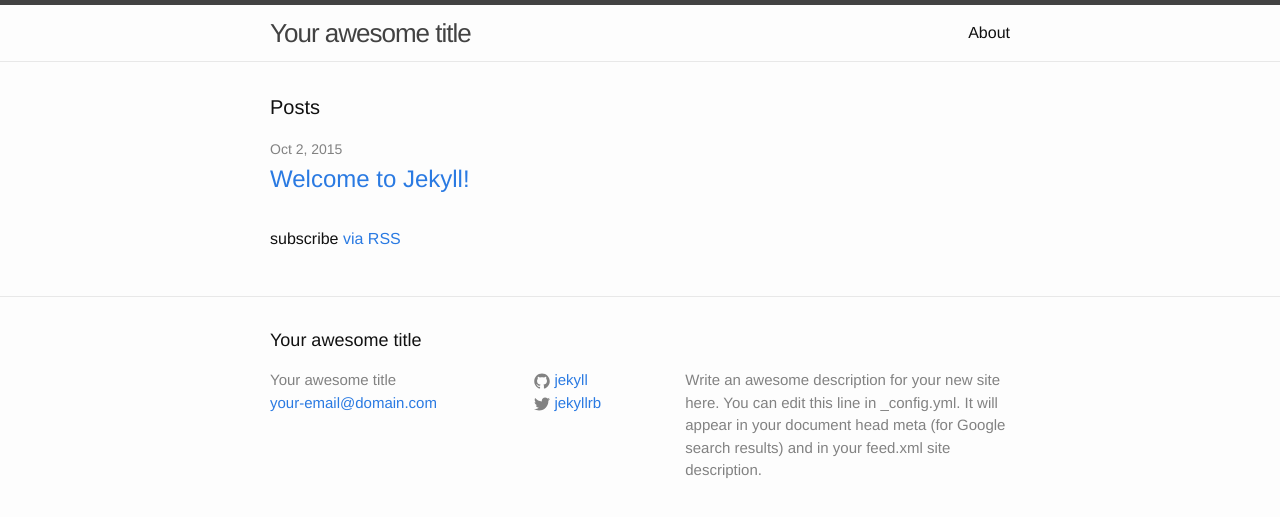
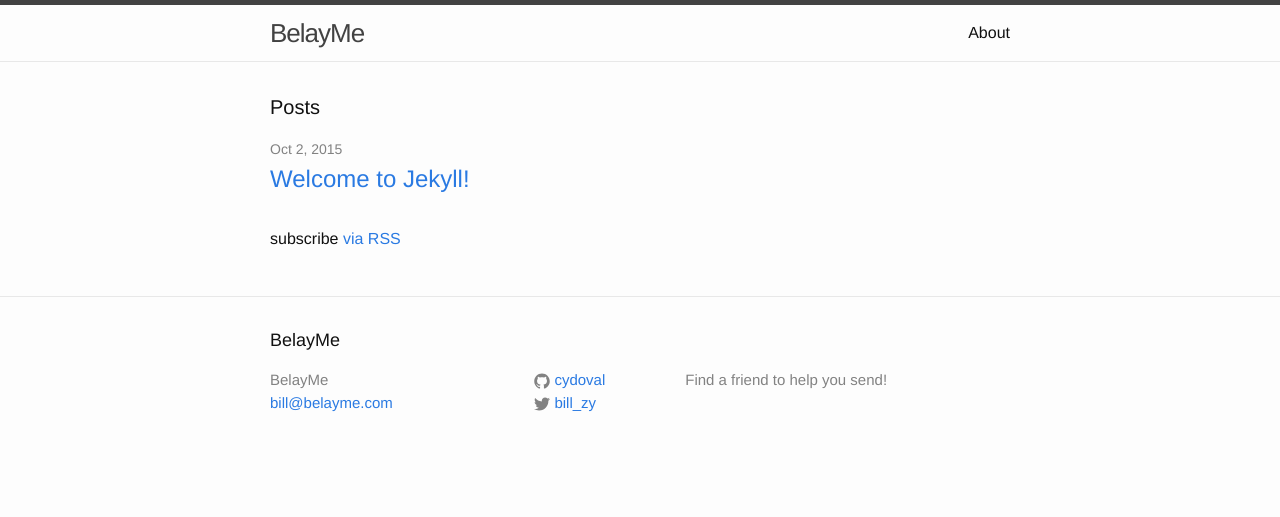
Before and after one commit to cydoval/belayme, a Jekyll site: the page built from index.html, in a window 1280 px wide. Shown: the top 517 px of the page. Built offline with Jekyll 4.4.1, drawn with Linux system fonts in a browser that asks for light colours.

Commit message:
gh pages push

```diff
--- a/_config.yml
+++ b/_config.yml
@@ -1,14 +1,11 @@
 # Site settings
-title: Your awesome title
-email: your-email@domain.com
-description: > # this means to ignore newlines until "baseurl:"
-  Write an awesome description for your new site here. You can edit this
-  line in _config.yml. It will appear in your document head meta (for
-  Google search results) and in your feed.xml site description.
+title: BelayMe
+email: bill@belayme.com
+description: Find a friend to help you send!
 baseurl: "" # the subpath of your site, e.g. /blog/
-url: "http://yourdomain.com" # the base hostname & protocol for your site
-twitter_username: jekyllrb
-github_username:  jekyll
+url: "http://belayme.co" # the base hostname & protocol for your site
+twitter_username: bill_zy
+github_username:  cydoval
 
 # Build settings
 markdown: kramdown
```
Also changed, not shown: 6 other files.
